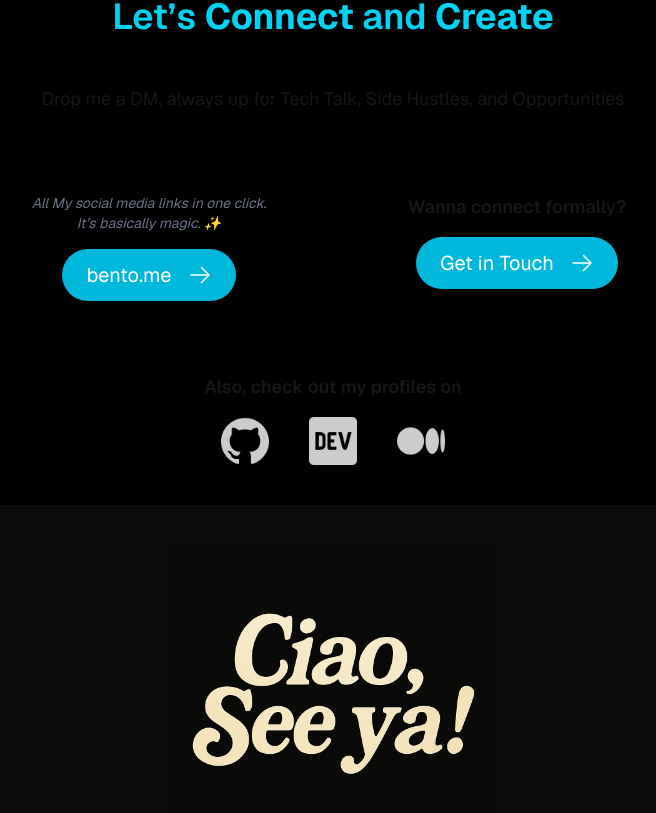
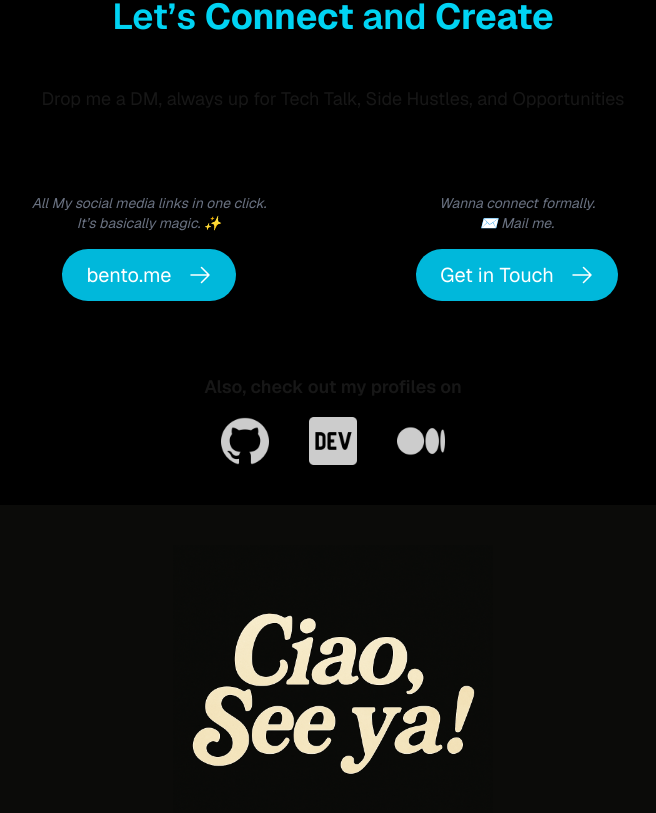
Before and after one commit to vedantbhamare-11/Portfolio-nextjs, a Next.js app: page / in a window 1280 px wide. Shown: the part 5062-5875 px from the top of the page, without its empty margins (307-963 px from the left). Built offline with nearby package versions, Linux system fonts and the light colour scheme; no server answers.

Commit message:
updated the alisgnment for mail section

```diff
--- a/src/components/Connect.tsx
+++ b/src/components/Connect.tsx
@@ -61,8 +61,8 @@ const Connect: React.FC = () => {
 
           {/* Get in Touch section */}
           <div className="flex flex-col items-center p-8 rounded-lg shadow-lg w-full sm:w-80">
-            <p className="text-lg font-semibold mb-4">
-              Wanna connect formally?
+          <p className="text-center text-sm text-gray-500 mb-4 italic">
+             Wanna connect formally. <br /> ✉️ Mail me.
             </p>
             <button
               onClick={composeEmail}
```
